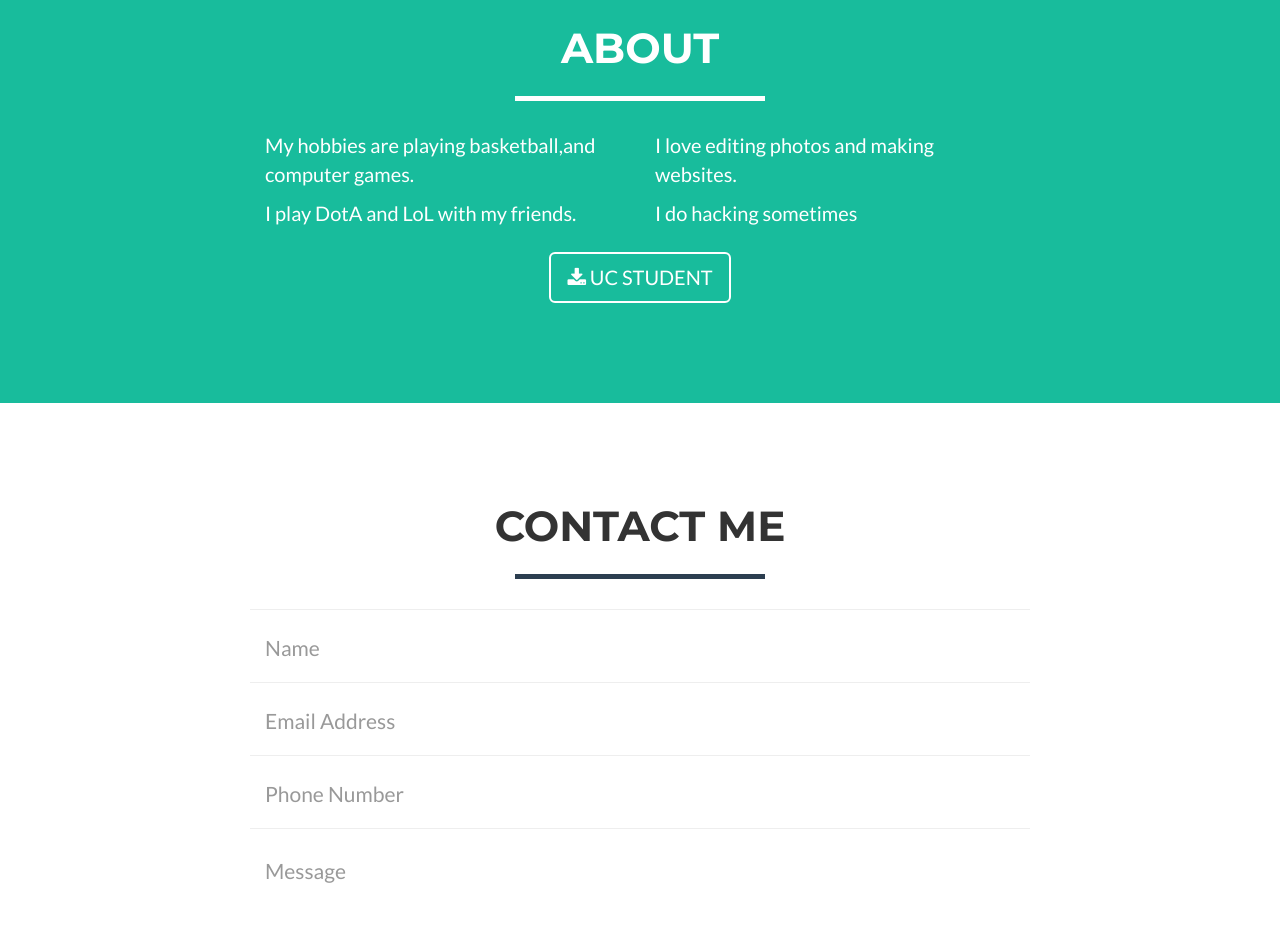
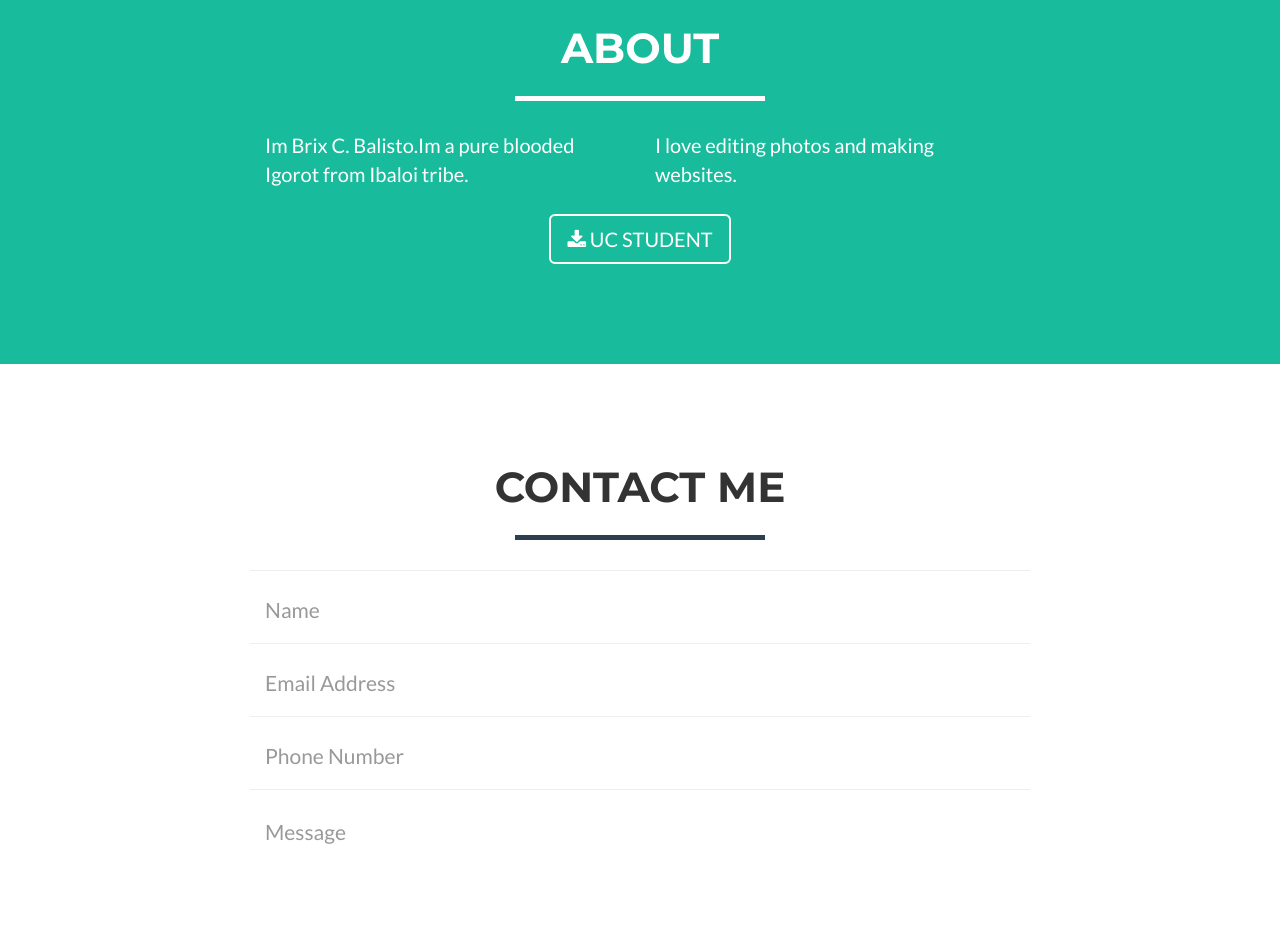
Before and after one commit to BrixBlake/BrixBalisto.github.io, a website: page index.html in a window 1280 px wide. Shown: the part 2140-3071 px from the top of the page. Drawn offline with nearby package versions, Linux system fonts and the light colour scheme.

Commit message:
Update index.html

```diff
--- a/index.html
+++ b/index.html
@@ -167,13 +167,11 @@
             </div>
             <div class="row">
                 <div class="col-lg-4 col-lg-offset-2">
-                    <p>My hobbies are playing basketball,and computer games.</p>
-                    <p>I play DotA and LoL with my friends.</p>
-                </div>
+                    <p>Im Brix C. Balisto.Im a pure blooded Igorot from Ibaloi tribe.</p>
+                   </div>
                 <div class="col-lg-4">
                     <p>I love editing photos and making websites.</p>
-                    <p>I do hacking sometimes</p>
-                </div>
+                  </div>
                 <div class="col-lg-8 col-lg-offset-2 text-center">
                     <a href="#" class="btn btn-lg btn-outline">
                         <i class="fa fa-download"></i> UC STUDENT
```
